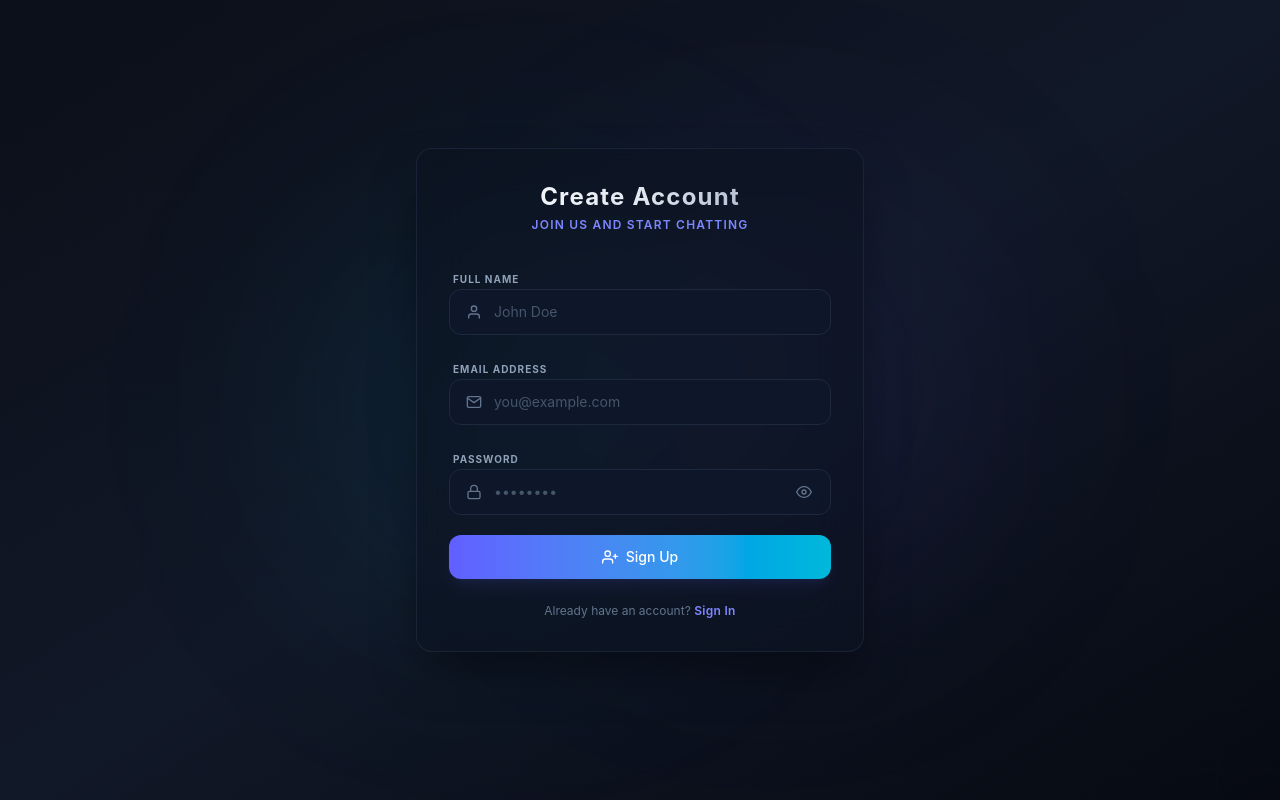
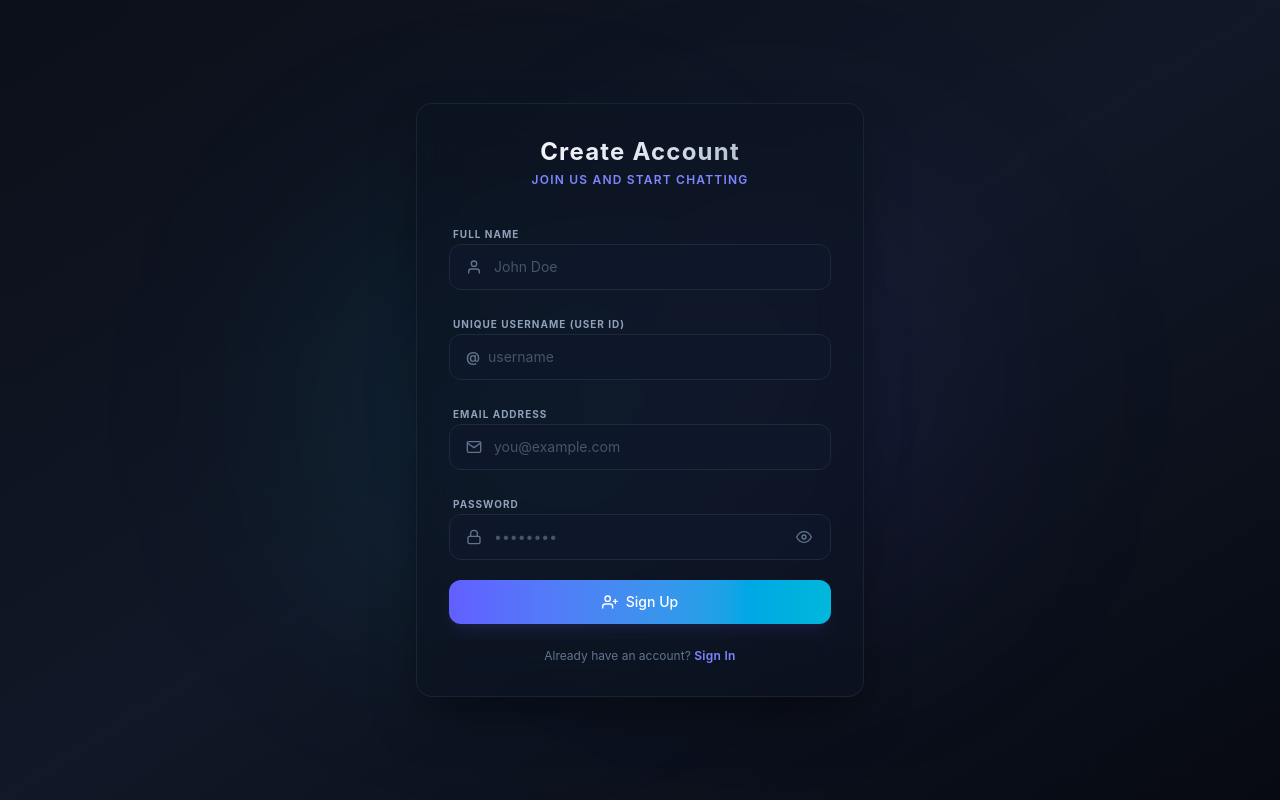
Before and after one commit to Emil-Binoy/Xeltrivox, a React (Vite) app in the folder client/: page /register in a window 1280 px wide. Built offline with nearby package versions, Linux system fonts and the light colour scheme; no server answers.

Commit message:
feat(auth): add username logic to registration controller

```diff
--- a/client/src/pages/Login.jsx
+++ b/client/src/pages/Login.jsx
@@ -6,7 +6,7 @@ import toast from "react-hot-toast"; // Imported toast system
 
 const Login = () => {
   const navigate = useNavigate();
-
+  const [identifier, setIdentifier] = useState("");
   const [email, setEmail] = useState("");
   const [password, setPassword] = useState("");
   const [showPassword, setShowPassword] = useState(false);
@@ -17,7 +17,7 @@ const Login = () => {
     setLoading(true);
 
     // Promise-based toast automatically switches from loading spinner to success/error info
-    const loginPromise = api.post("auth/login", { email, password });
+    const loginPromise = api.post("auth/login", { identifier, password });
 
     toast.promise(loginPromise, {
       loading: "Connecting to your account",
@@ -64,17 +64,17 @@ const Login = () => {
         <form onSubmit={login} className="space-y-5">
           <div className="space-y-1.5">
             <label className="text-[10px] font-bold tracking-widest text-slate-400 uppercase px-1">
-              Email Address
+              Email or Username
             </label>
             <div className="relative flex items-center bg-slate-900/90 border border-slate-800 rounded-xl focus-within:border-cyan-500/50 focus-within:shadow-[0_0_15px_rgba(6,182,212,0.15)] transition-all duration-300">
               <span className="pl-4 text-slate-500">
                 <FiMail className="w-4 h-4" />
               </span>
               <input
-                type="email"
-                value={email}
-                onChange={(e) => setEmail(e.target.value)}
-                placeholder="you@example.com"
+                type="text"
+                value={identifier}
+                onChange={(e) => setIdentifier(e.target.value)}
+                placeholder="you@example.com or username"
                 className="w-full bg-transparent text-slate-200 placeholder-slate-600 text-sm py-3 px-3 focus:outline-none"
                 disabled={loading}
                 required
--- a/client/src/pages/Register.jsx
+++ b/client/src/pages/Register.jsx
@@ -1,5 +1,12 @@
 import React, { useState } from "react";
-import { FiLock, FiMail, FiUser, FiEye, FiEyeOff, FiUserPlus } from "react-icons/fi";
+import {
+  FiLock,
+  FiMail,
+  FiUser,
+  FiEye,
+  FiEyeOff,
+  FiUserPlus,
+} from "react-icons/fi";
 import { useNavigate, Link } from "react-router-dom";
 import api from "../services/api";
 import toast from "react-hot-toast"; // Imported toast system
@@ -7,6 +14,7 @@ import toast from "react-hot-toast"; // Imported toast system
 const Register = () => {
   const navigate = useNavigate();
 
+  const [username, setUsername] = useState("");
   const [name, setName] = useState("");
   const [email, setEmail] = useState("");
   const [password, setPassword] = useState("");
@@ -17,9 +25,16 @@ const Register = () => {
     e.preventDefault();
     setLoading(true);
 
-    const registerPromise = api.post("auth/register", { name, email, password });
+    const registerPromise = api.post("auth/register", {
+      name,
+      username,
+      email,
+      password,
+    });
 
-    toast.promise(registerPromise, {
+    toast.promise(
+      registerPromise,
+      {
         loading: "Deploying profile onto server...",
         success: (response) => {
           const { data } = response;
@@ -30,9 +45,13 @@ const Register = () => {
         },
         error: (err) => {
           setLoading(false);
-        return err.response?.data?.message || "Registration failed. Please check entry fields.";
+          return (
+            err.response?.data?.message ||
+            "Registration failed. Please check entry fields."
+          );
         },
-    }, {
+      },
+      {
         style: {
           background: "#0d1321",
           color: "#cbd5e1",
@@ -40,7 +59,8 @@ const Register = () => {
         },
         success: { iconTheme: { primary: "#6366f1", secondary: "#0d1321" } },
         error: { iconTheme: { primary: "#ef4444", secondary: "#0d1321" } },
-    });
+      },
+    );
   };
 
   return (
@@ -76,6 +96,27 @@ const Register = () => {
                 placeholder="John Doe"
                 className="w-full bg-transparent text-slate-200 placeholder-slate-600 text-sm py-3 px-3 focus:outline-none"
                 disabled={loading}
+                required
+              />
+            </div>
+          </div>
+
+          <div className="space-y-1.5">
+            <label className="text-[10px] font-bold tracking-widest text-slate-400 uppercase px-1">
+              Unique Username (User ID)
+            </label>
+            <div className="relative flex items-center bg-slate-900/90 border border-slate-800 rounded-xl focus-within:border-indigo-500/50 focus-within:shadow-[0_0_15px_rgba(99,102,241,0.15)] transition-all duration-300">
+              <span className="pl-4 text-slate-500 text-sm font-semibold">
+                @
+              </span>
+              <input
+                type="text"
+                value={username}
+                onChange={(e) =>
+                  setUsername(e.target.value.replace(/\s+/g, ""))
+                } // Prevents spaces in handles
+                placeholder="username"
+                className="w-full bg-transparent text-slate-200 placeholder-slate-600 text-sm py-3 px-2 focus:outline-none"
                 required
               />
             </div>
@@ -123,7 +164,11 @@ const Register = () => {
                 onClick={() => setShowPassword(!showPassword)}
                 className="absolute right-3.5 p-1 text-slate-500 hover:text-indigo-400 transition-colors focus:outline-none"
               >
-                {showPassword ? <FiEyeOff className="w-4 h-4" /> : <FiEye className="w-4 h-4" />}
+                {showPassword ? (
+                  <FiEyeOff className="w-4 h-4" />
+                ) : (
+                  <FiEye className="w-4 h-4" />
+                )}
               </button>
             </div>
           </div>
```
Also changed, not shown: 2 other files (tests, documents, lock files or other folders). Lines whose indentation alone changed are shown as unchanged.
